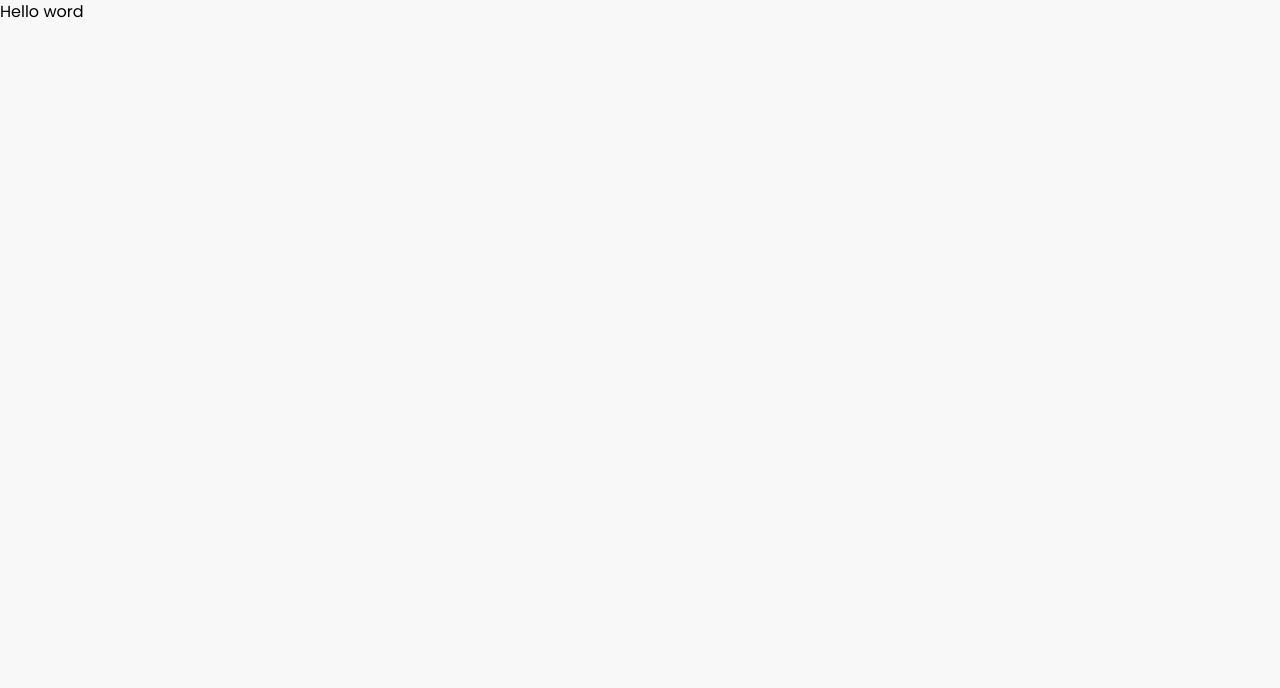
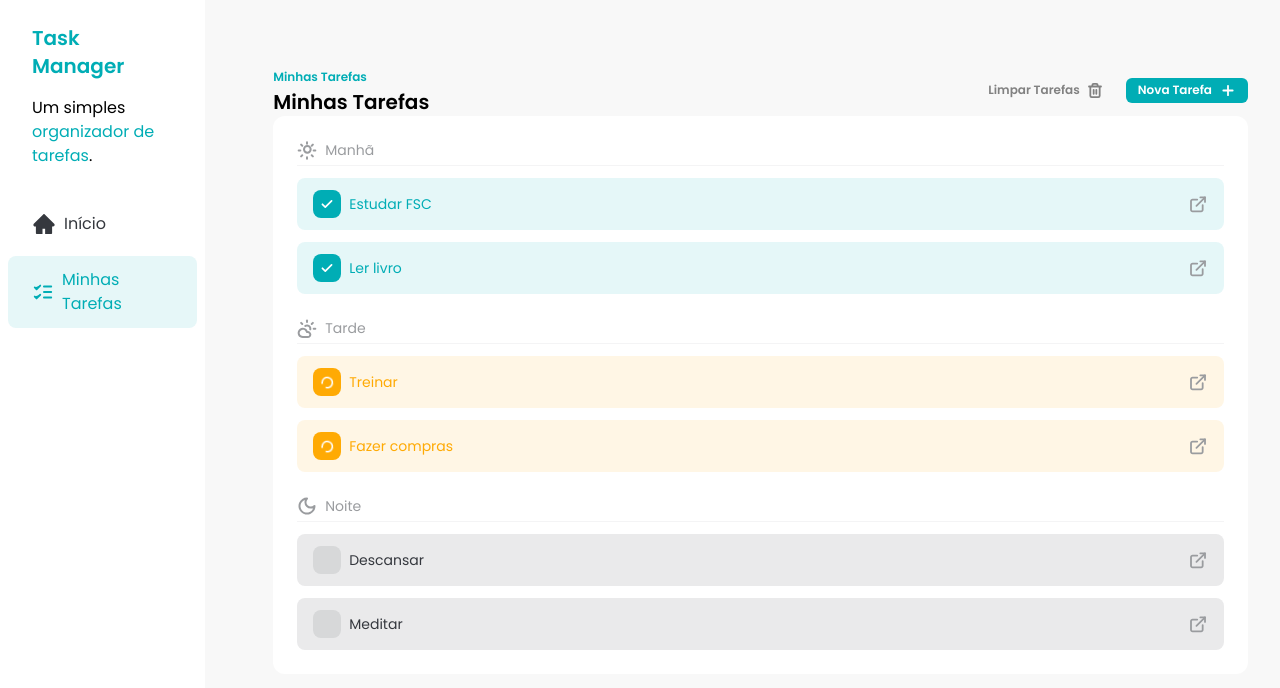
Before and after one commit to deibsoncogo/task-manager-web-fsc, a React (Vite) app: page / in a window 1280 px wide. Shown: the top 688 px of the page. Built offline with nearby package versions, Linux system fonts and the light colour scheme.

Commit message:
feat: implementação dos component tasks e item task

```diff
--- a/src/App.jsx
+++ b/src/App.jsx
@@ -1,5 +1,13 @@
+import { Sidebar } from "./components/Sidebar"
+import { Tasks } from "./components/Tasks"
+
 function App() {
-  return <h1>Hello word</h1>
+  return (
+    <div className="flex gap-9">
+      <Sidebar />
+      <Tasks />
+    </div>
+  )
 }
 
 export default App
--- a/src/components/Tasks.jsx
+++ b/src/components/Tasks.jsx
@@ -1,3 +1,4 @@
+import { useState } from "react"
 import {
   AddIcon,
   CloudSunIcon,
@@ -5,10 +6,18 @@ import {
   SunIcon,
   TrashIcon,
 } from "../assets/icons"
+import { TaskItem } from "../components/TaskItem"
+import { TASKS } from "../constants/tasks"
 import { Button } from "./Button"
 import { TasksSeparator } from "./TasksSeparator"
 
 export const Tasks = () => {
+  const [tasks] = useState(TASKS)
+
+  const morningTasks = tasks.filter((task) => task.time === "morning")
+  const afternoonTasks = tasks.filter((task) => task.time === "afternoon")
+  const eveningTasks = tasks.filter((task) => task.time === "evening")
+
   return (
     <div className="w-full px-8 py-16">
       <div className="flex w-full justify-between">
@@ -31,19 +40,29 @@ export const Tasks = () => {
         </div>
       </div>
 
-      {/* LISTA DE TAREFAS */}
-
       <div className="rounded-xl bg-white p-6">
         <div className="space-y-3">
           <TasksSeparator title="Manhã" icon={<SunIcon />} />
+
+          {morningTasks.map((task) => (
+            <TaskItem key={task.id} task={task} />
+          ))}
         </div>
 
         <div className="my-6 space-y-3">
           <TasksSeparator title="Tarde" icon={<CloudSunIcon />} />
+
+          {afternoonTasks.map((task) => (
+            <TaskItem key={task.id} task={task} />
+          ))}
         </div>
 
         <div className="space-y-3">
           <TasksSeparator title="Noite" icon={<MoonIcon />} />
+
+          {eveningTasks.map((task) => (
+            <TaskItem key={task.id} task={task} />
+          ))}
         </div>
       </div>
     </div>
--- /dev/null
+++ b/src/constants/tasks.js
@@ -0,0 +1,44 @@
+export const TASKS = [
+  {
+    id: 1,
+    title: "Estudar FSC",
+    description: "Estudar para a prova de FSC",
+    time: "morning",
+    status: "done",
+  },
+  {
+    id: 2,
+    title: "Ler livro",
+    description: "Ler o livro de matemática",
+    time: "morning",
+    status: "done",
+  },
+  {
+    id: 3,
+    title: "Treinar",
+    description: "Treinar para a competição de natação",
+    time: "afternoon",
+    status: "inProgress",
+  },
+  {
+    id: 4,
+    title: "Fazer compras",
+    description: "Comprar os ingredientes para o jantar",
+    time: "afternoon",
+    status: "inProgress",
+  },
+  {
+    id: 5,
+    title: "Descansar",
+    description: "Assistir um filme com a família",
+    time: "evening",
+    status: "notStarted",
+  },
+  {
+    id: 6,
+    title: "Meditar",
+    description: "Meditar por 10 minutos",
+    time: "evening",
+    status: "notStarted",
+  },
+]
```
